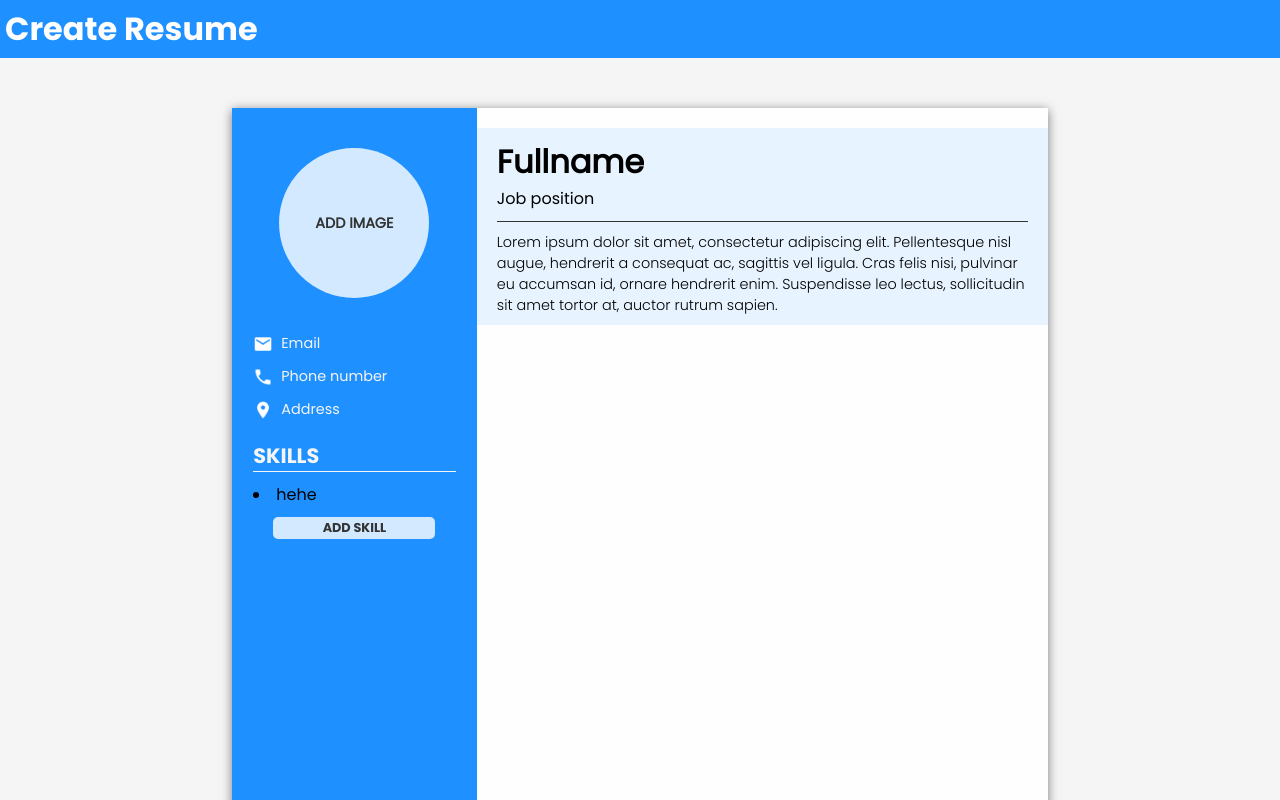
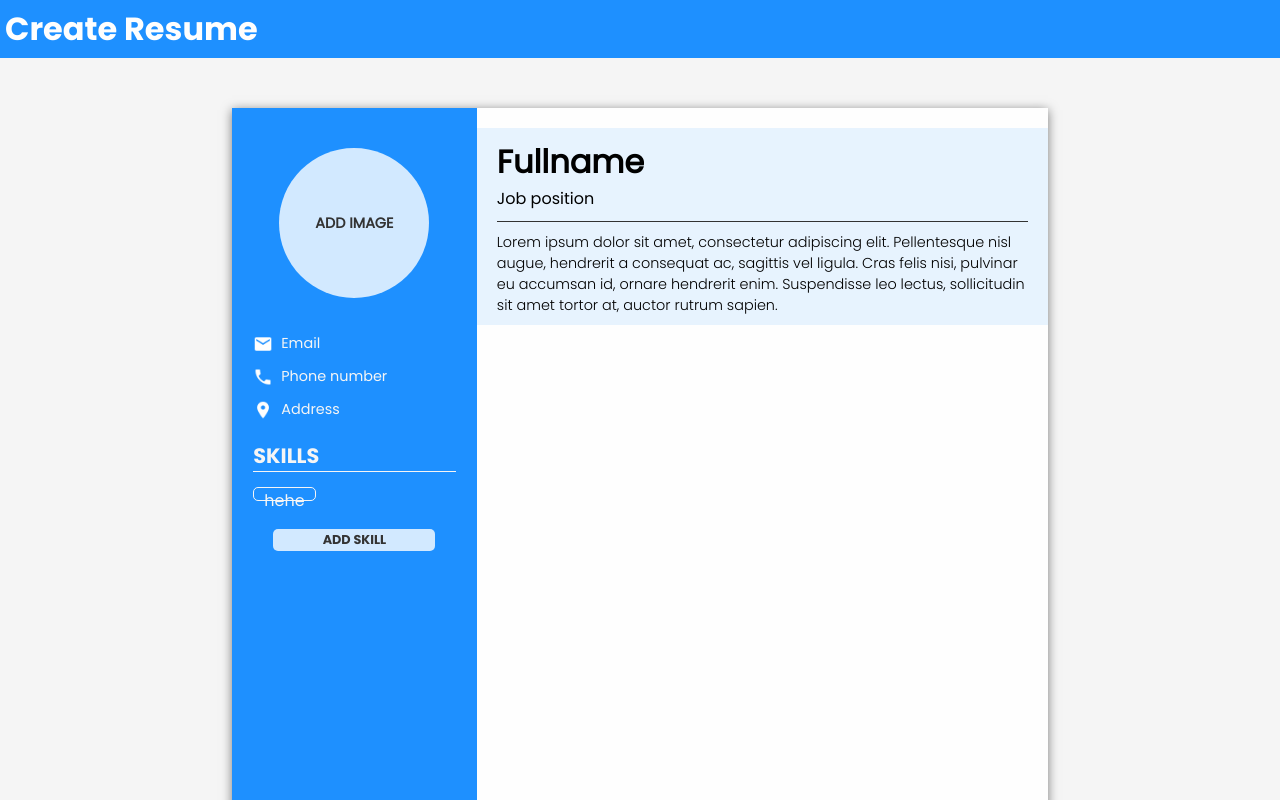
Before and after one commit to BigsizeJ/cv-application, a React (Create React App) app: page / in a window 1280 px wide. Both pictures are taken after a click on the button "ADD SKILL". Shown: the top 800 px of the page. Built offline with nearby package versions, Linux system fonts and the light colour scheme.

Commit message:
adding nanoid for skill unique key

```diff
--- a/package.json
+++ b/package.json
@@ -6,6 +6,7 @@
     "@testing-library/jest-dom": "^5.16.5",
     "@testing-library/react": "^13.3.0",
     "@testing-library/user-event": "^13.5.0",
+    "nanoid": "^4.0.0",
     "react": "^18.2.0",
     "react-dom": "^18.2.0",
     "react-scripts": "5.0.1",
--- a/src/components/left-resume/Skill.js
+++ b/src/components/left-resume/Skill.js
@@ -1,25 +1,36 @@
 import React, { useState, useEffect } from "react";
+import { nanoid } from "nanoid";
 
 const Skill = () => {
   const [skills, addSkill] = useState([]);
   const [addState, setAddState] = useState();
 
   const handleClick = () => {
-    const list = {};
-    console.log(skills);
-    addSkill((current) => [...current, "hehe"]);
+    addSkill((current) => [
+      ...current,
+      { value: "hehe", key: nanoid(), show: false },
+    ]);
   };
 
-  const typeSkill = (e) => {
-    console.log(e.target.innerText);
+  const showInput = (e, key) => {
+    console.log(e.target);
+    console.log(key);
   };
 
   return (
-    <div className="skill">
+    <div className="skill-ctn">
       <h1 className="legend">Skills</h1>
       <div className="skill-list">
         {skills.length > 0 &&
-          skills.map((skill) => <li onClick={typeSkill}>{skill}</li>)}
+          skills.map((skill) => (
+            <li
+              key={skill.key}
+              className="skill"
+              onClick={(e) => showInput(e, skill.key)}
+            >
+              {skill.value}
+            </li>
+          ))}
       </div>
       <button className="add" onClick={handleClick}>
         Add Skill
--- a/src/styles/style.scss
+++ b/src/styles/style.scss
@@ -126,7 +126,7 @@ body {
     }
 }
 
-.skill {
+.skill-ctn {
     display: flex;
     flex-direction: column;
     width: 90%;
@@ -155,6 +155,23 @@ body {
         cursor: pointer;
         &:hover {
             background: rgba(255, 255, 255, 0.6);
+        }
+    }
+    .skill-list {
+
+        display: grid;
+        padding: 5px 0px;
+        grid-template-rows: repeat(auto-fill, 50%,);
+        gap: 10px;
+        .skill {
+            list-style: none;
+            border: 1px solid whitesmoke;
+            color: whitesmoke;
+            width: max-content;
+            padding: 0 10px;
+            font-size: 1rem;
+            border-radius: 5px;
+
         }
     }
 }
```
Also changed, not shown: 1 other file (tests, documents, lock files or other folders).
